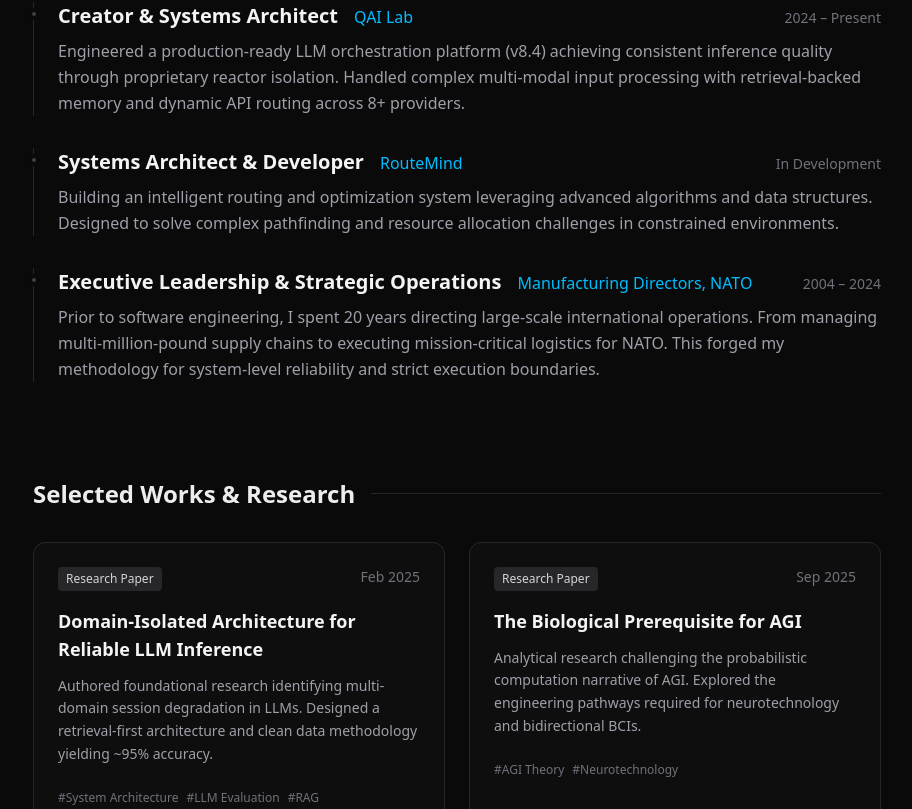
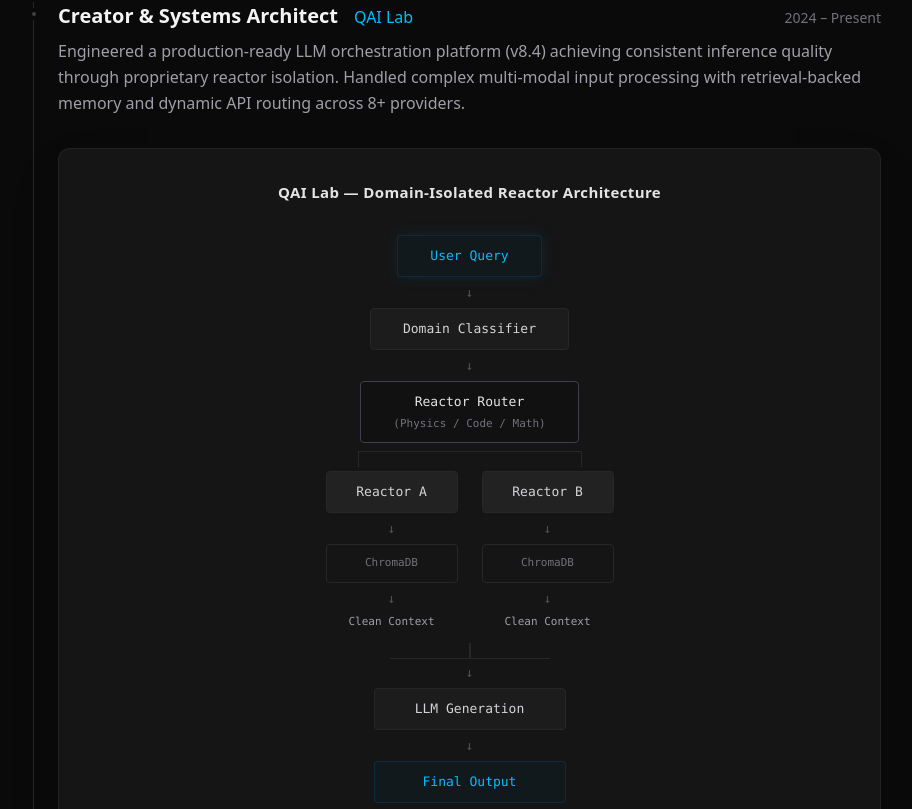
Before and after one commit to MuratAtilgan/muratatilgan.github.io, a Next.js app: page / in a window 1280 px wide. Shown: the part 1251-2060 px from the top of the page, without its empty margins (183-1095 px from the left). Built offline with nearby package versions, Linux system fonts and the light colour scheme.

Commit message:
UI: Add QAI diagram architecture payload and rename Navbar Work to Research

```diff
--- a/src/components/Experience.tsx
+++ b/src/components/Experience.tsx
@@ -39,6 +39,70 @@
             <p className="text-zinc-400 leading-relaxed">
               {role.description}
             </p>
+            {role.title === "Creator & Systems Architect" && (
+              <div className="mt-8 mb-4 p-8 bg-[#151515] border border-zinc-800/80 rounded-xl overflow-x-auto shadow-2xl">
+                <h5 className="text-zinc-200 font-bold mb-8 text-center text-[15px] tracking-wide">QAI Lab — Domain-Isolated Reactor Architecture</h5>
+                <div className="min-w-[500px] flex flex-col items-center text-[13px] font-mono text-zinc-300">
+                  <div className="border border-sky-900/40 bg-sky-900/10 px-8 py-2.5 rounded text-sky-400 shadow-[0_0_15px_rgba(14,165,233,0.1)]">
+                    User Query
+                  </div>
+                  <div className="text-zinc-600 my-1.5">↓</div>
+
+                  <div className="border border-zinc-800 bg-[#1c1c1c] px-8 py-2.5 rounded text-zinc-300">
+                    Domain Classifier
+                  </div>
+                  <div className="text-zinc-600 my-1.5">↓</div>
+
+                  <div className="border border-zinc-700 bg-[#111] px-8 py-2.5 rounded text-center gap-1 flex flex-col items-center">
+                    <span className="text-zinc-200">Reactor Router</span>
+                    <span className="text-[11px] text-zinc-500">(Physics / Code / Math)</span>
+                  </div>
+
+                  <div className="w-56 h-4 border-l border-r border-t border-zinc-800 mt-2"></div>
+
+                  <div className="flex justify-between w-72 mt-1 gap-6">
+                    <div className="flex flex-col items-center w-full">
+                      <div className="border border-zinc-800 bg-[#222] px-4 py-2.5 rounded text-center w-full flex flex-col gap-1 items-center">
+                        <span className="text-zinc-300">Reactor A</span>
+                      </div>
+                      <div className="text-zinc-600 my-1.5">↓</div>
+                      <div className="border border-zinc-800 bg-[#151515] px-2 py-2.5 rounded text-center w-full flex flex-col gap-1 items-center">
+                        <span className="text-zinc-500 text-[11px]">ChromaDB</span>
+                      </div>
+                      <div className="text-zinc-600 my-1.5">↓</div>
+                      <div className="text-zinc-400 text-[11px]">Clean Context</div>
+                    </div>
+
+                    <div className="flex flex-col items-center w-full">
+                      <div className="border border-zinc-800 bg-[#222] px-4 py-2.5 rounded text-center w-full flex flex-col gap-1 items-center">
+                        <span className="text-zinc-300">Reactor B</span>
+                      </div>
+                      <div className="text-zinc-600 my-1.5">↓</div>
+                      <div className="border border-zinc-800 bg-[#151515] px-2 py-2.5 rounded text-center w-full flex flex-col gap-1 items-center">
+                        <span className="text-zinc-500 text-[11px]">ChromaDB</span>
+                      </div>
+                      <div className="text-zinc-600 my-1.5">↓</div>
+                      <div className="text-zinc-400 text-[11px]">Clean Context</div>
+                    </div>
+                  </div>
+
+                  <div className="flex justify-between w-40 mb-1 mt-3">
+                    <div className="w-1/2 border-b border-r border-zinc-800 h-4"></div>
+                    <div className="w-1/2 border-b border-l border-zinc-800 h-4"></div>
+                  </div>
+                  <div className="text-zinc-600 mb-1.5">↓</div>
+
+                  <div className="border border-zinc-800 bg-[#1c1c1c] px-6 py-2.5 rounded w-48 text-center text-zinc-300">
+                    LLM Generation
+                  </div>
+                  <div className="text-zinc-600 my-1.5">↓</div>
+
+                  <div className="border border-sky-900/40 bg-sky-900/10 px-6 py-2.5 rounded w-48 text-center text-sky-400">
+                    Final Output
+                  </div>
+                </div>
+              </div>
+            )}
           </div>
         ))}
       </div>
--- a/src/components/Navbar.tsx
+++ b/src/components/Navbar.tsx
@@ -5,7 +5,7 @@
     <nav className="flex justify-center items-center pb-8 mb-16 border-b border-zinc-800">
       <div className="flex gap-8 text-[15px] font-medium tracking-wide">
         <Link href="#about" className="text-zinc-400 hover:text-zinc-100 transition-colors">About</Link>
-        <Link href="#work" className="text-zinc-400 hover:text-zinc-100 transition-colors">Work</Link>
+        <Link href="#work" className="text-zinc-400 hover:text-zinc-100 transition-colors">Research</Link>
         <Link href="#skills" className="text-zinc-400 hover:text-zinc-100 transition-colors">Skills</Link>
         <a href="mailto:muratatilgan@hotmail.co.uk" className="text-zinc-400 hover:text-zinc-100 transition-colors">Contact</a>
       </div>
```
